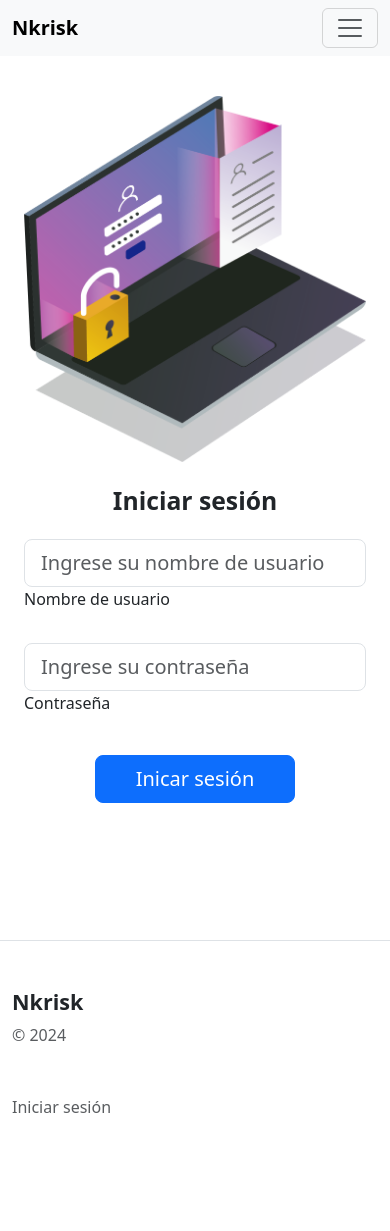
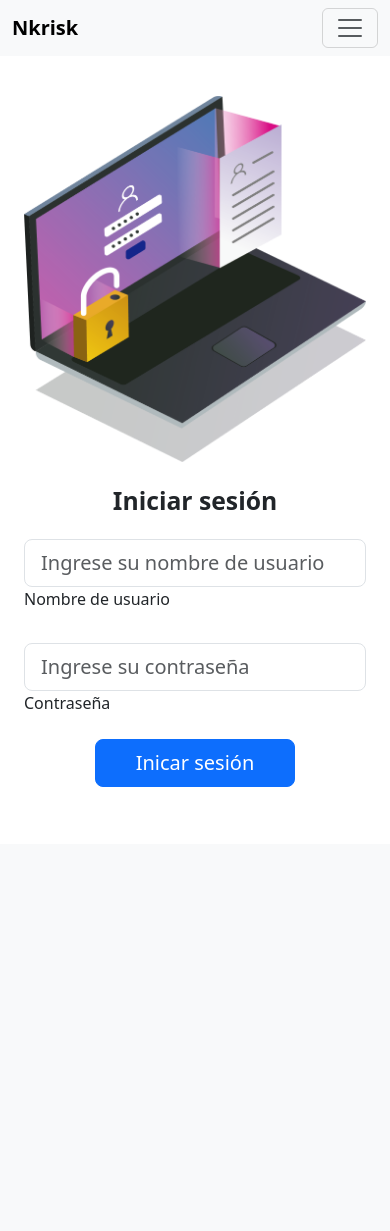
Before and after one commit to Augustorresfx/nkrisk-app, a Django app: page /login/ in a window 390 px wide. After the commit the page ends 787 px from the top, so only its background shows below. Run offline with Django 4.2, Linux system fonts and the light colour scheme; some libraries are stand-ins or nearby versions.

Commit message:
display none on footer mobile version

```diff
--- a/static/css/select.css
+++ b/static/css/select.css
@@ -27,3 +27,8 @@
         width: 10px !important;
 }
 }
+@media (max-width: 576px) {
+  footer {
+      display: none,
+}
+}
--- a/templates/base.html
+++ b/templates/base.html
@@ -178,7 +178,7 @@
 
         {% endblock content %}
         </main>
-        <div class="container">
+        <div class="container d-none d-lg-block">
         <footer class="row row-cols-1 row-cols-sm-2 row-cols-md-5 py-5 my-5 border-top">
           <div class="col mb-3">
             <h4 class="fw-bold">Nkrisk</h3>
--- a/templates/login.html
+++ b/templates/login.html
@@ -4,12 +4,12 @@
 
 {% block content %}
 
-<section class="vh-100 pt-5">
+<section class=" pt-5">
   <div class="container-fluid h-custom">
     <div class="row d-flex justify-content-center align-items-center h-100">
       <div class="col-md-9 col-lg-6 col-xl-5">
         <img  src="{% static "images/login2.png" %}"
-          class="img-fluid" alt="Sample image">
+          class="img-fluid" alt="Inicio de sesión">
       </div>
       <div class="col-md-8 col-lg-6 col-xl-4 offset-xl-1">
         <form action="/login/" method="POST">
@@ -47,8 +47,8 @@
 
 
 
-          <div class="text-center text-lg-start mt-4 pt-2">
-            <button type="submit" class="btn btn-primary btn-lg"
+          <div class="text-center text-lg-start">
+            <button type="submit" class="btn btn-primary btn-lg mb-5"
               style="padding-left: 2.5rem; padding-right: 2.5rem;">Inicar sesión</button>
 
           </div>
@@ -59,6 +59,7 @@
   </div>
 
 </section>
+<div class="dropdown-divider"></div>
 
 <script src="{% static 'js/showPassword.js' %}"></script>
 {% endblock content %}
```
